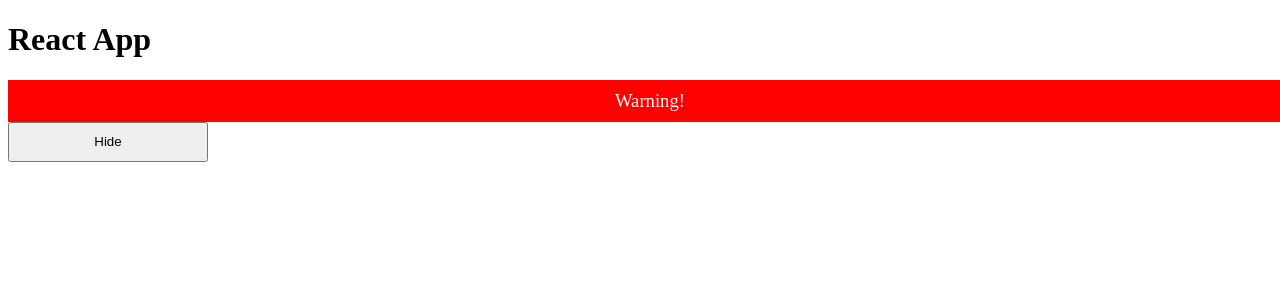
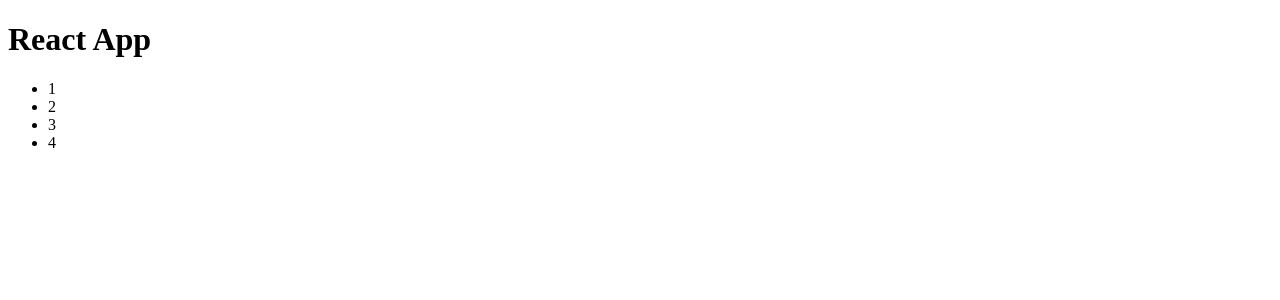
Before and after one commit to sterlingdiazd/react-learning, a React app: page / in a window 1280 px wide. Shown: the top 300 px of the page. Built offline with nearby package versions, Linux system fonts and the light colour scheme.

Commit message:
Lists and Keys

```diff
--- a/src/components/App.js
+++ b/src/components/App.js
@@ -8,6 +8,8 @@
 import Toggle from './Toggle';
 
 class App extends Component {
+
+
     render() {
         const greeting = 'Sterling';
         const comment = {
@@ -18,6 +20,7 @@
                 avatarUrl: 'https://placekitten.com/g/64/64',
             },
         };
+        const numbers = [1, 2, 3, 4]
 
         return <div>
             <h1>React App</h1>
@@ -26,7 +29,8 @@
                 {/* <Clock /> */}
                 {/* <Toggle /> */}
                 {/* <LoginControl /> */}
-                <Page />
+                {/* <Page /> */}
+                <NumberList numbers={numbers} />
             </div>
 
 
@@ -39,5 +43,14 @@
     }
 }
 
+function NumberList(props) {
+    const numbers = props.numbers
+    const listItems = numbers.map((number) => <li key={number.toString()}>{number}</li>)
+    return (
+        <ul>{listItems}</ul>
+    )
+}
+
+
 
 export default App;
--- a/src/components/Page.js
+++ b/src/components/Page.js
@@ -16,6 +16,7 @@
     }
 
     render() {
+
         return (
             <div>
                 <WarningBanner warn={this.state.showWarning} />
--- a/src/components/WarningBanner.js
+++ b/src/components/WarningBanner.js
@@ -1,6 +1,4 @@
 import React, { Component } from "react";
-import styles from 'style.css';
-import '../style.css';
 
 class WarningBanner extends Component {
 
--- a/webpack.config.js
+++ b/webpack.config.js
@@ -17,19 +17,6 @@
                     loader: 'babel-loader'
                 }
             }
-        ],
-        loaders: [
-            {
-                test: /\.css$/,
-                loader: 'style-loader'
-            }, {
-                test: /\.css$/,
-                loader: 'css-loader',
-                query: {
-                    modules: true,
-                    localIdentName: '[name]__[local]___[hash:base64:5]'
-                }
-            }
         ]
     },
     plugins: [
```
Also changed, not shown: src/components/Blog.js (added, +8 -0 lines).
